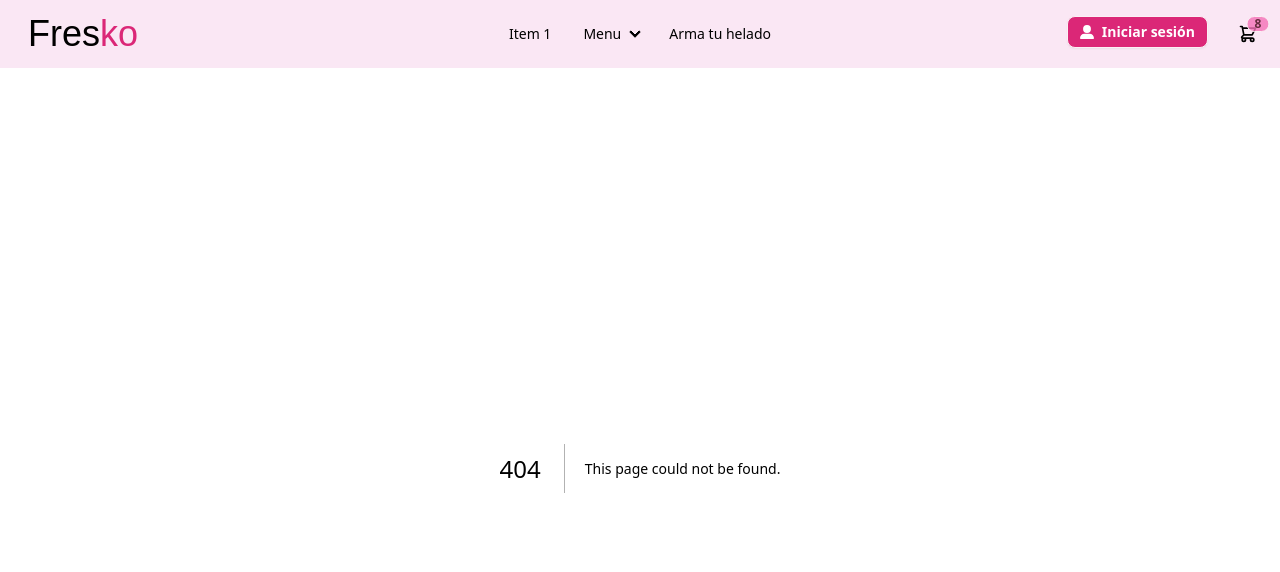
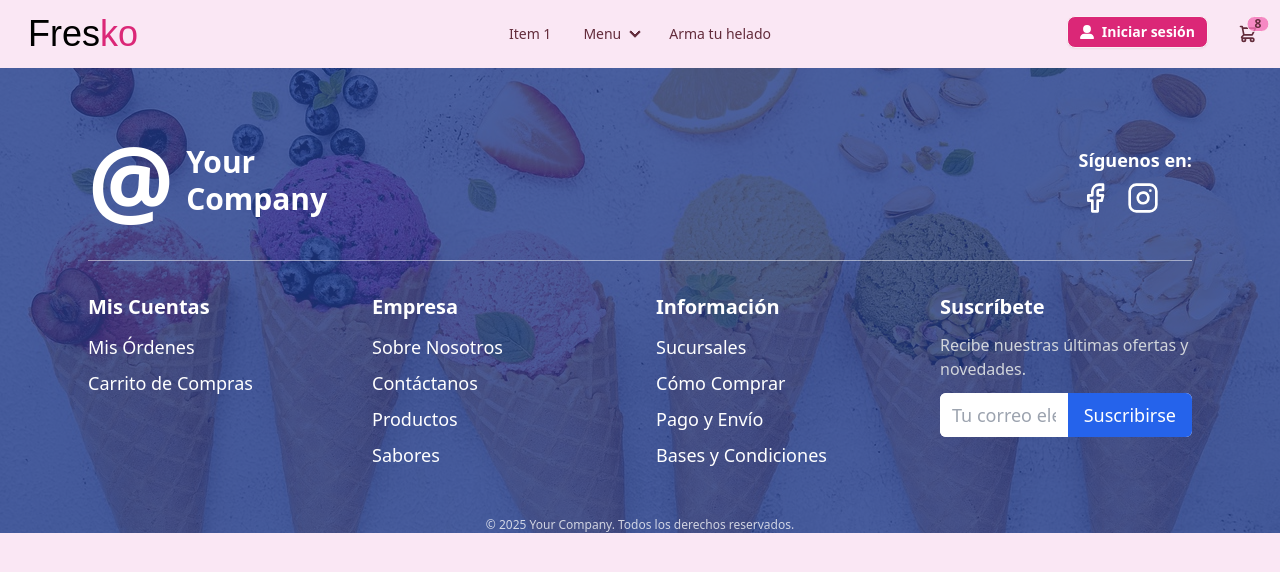
Before and after one commit to arielrz-dev/s21-13-n-webapp, a Next.js app in the folder frontend/: page /contact in a window 1280 px wide. Before the commit this address had no page. Shown: the top 572 px of the page. Built offline with nearby package versions, Linux system fonts and the light colour scheme; a web font is replaced by a local one.

Commit message:
footer listo

```diff
--- a/frontend/package.json
+++ b/frontend/package.json
@@ -9,8 +9,6 @@
     "lint": "next lint"
   },
   "dependencies": {
-    "js-cookie": "^3.0.5",
-    "keen-slider": "^6.8.6",
     "next": "15.1.7",
     "react": "^19.0.0",
     "react-dom": "^19.0.0",
--- /dev/null
+++ b/frontend/src/app/contact/page.jsx
@@ -0,0 +1,136 @@
+import { Facebook, Instagram } from "lucide-react";
+
+export default function Footer() {
+  return (
+    <footer
+      className="relative bg-cover bg-center bg-no-repeat pt-16 text-white"
+      style={{ backgroundImage: "url('/FOOTER.jpg')" }}
+    >
+      {/* Capa de fondo con transparencia */}
+      <div className="absolute inset-0 bg-blue-900 opacity-80"></div>
+
+      <div className="relative z-20 mx-auto max-w-6xl px-6">
+        {/* Primera sección */}
+        <div className="flex flex-col md:flex-row items-center justify-between text-center md:text-left">
+          <div className="flex items-center space-x-3">
+            <span className="text-8xl font-bold">@</span>
+            <div className="text-3xl font-bold leading-tight">
+              <div>Your</div>
+              <div>Company</div>
+            </div>
+          </div>
+
+          <div className="mt-6 md:mt-0">
+            <h3 className="text-lg font-semibold">Síguenos en:</h3>
+            <div className="flex justify-center md:justify-start gap-4 mt-2">
+              <a
+                href="https://facebook.com"
+                target="_blank"
+                rel="noopener noreferrer"
+                className="transition-transform transform hover:scale-110"
+              >
+                <Facebook
+                  size={32}
+                  className="text-white hover:text-blue-500"
+                />
+              </a>
+              <a
+                href="https://instagram.com"
+                target="_blank"
+                rel="noopener noreferrer"
+                className="transition-transform transform hover:scale-110"
+              >
+                <Instagram
+                  size={32}
+                  className="text-white hover:text-pink-500"
+                />
+              </a>
+            </div>
+          </div>
+        </div>
+
+        {/* Línea separadora */}
+        <hr className="border-t border-white my-8 opacity-50" />
+
+        {/* Contenedor de columnas */}
+
+        <div className="grid grid-cols-2 md:grid-cols-4 gap-8 text-base md:text-lg font-medium">
+          {/* Mis Cuentas */}
+          <div>
+            <h3 className="text-xl font-bold mb-3">Mis Cuentas</h3>
+            <ul className="space-y-2">
+              <li className="hover:text-blue-300 transition-colors cursor-pointer">
+                Mis Órdenes
+              </li>
+              <li className="hover:text-blue-300 transition-colors cursor-pointer">
+                Carrito de Compras
+              </li>
+            </ul>
+          </div>
+
+          {/* Empresa */}
+          <div>
+            <h3 className="text-xl font-bold mb-3">Empresa</h3>
+            <ul className="space-y-2">
+              <li className="hover:text-blue-300 transition-colors cursor-pointer">
+                Sobre Nosotros
+              </li>
+              <li className="hover:text-blue-300 transition-colors cursor-pointer">
+                Contáctanos
+              </li>
+              <li className="hover:text-blue-300 transition-colors cursor-pointer">
+                Productos
+              </li>
+              <li className="hover:text-blue-300 transition-colors cursor-pointer">
+                Sabores
+              </li>
+            </ul>
+          </div>
+
+          {/* Información */}
+          <div>
+            <h3 className="text-xl font-bold mb-3">Información</h3>
+            <ul className="space-y-2">
+              <li className="hover:text-blue-300 transition-colors cursor-pointer">
+                Sucursales
+              </li>
+              <li className="hover:text-blue-300 transition-colors cursor-pointer">
+                Cómo Comprar
+              </li>
+              <li className="hover:text-blue-300 transition-colors cursor-pointer">
+                Pago y Envío
+              </li>
+              <li className="hover:text-blue-300 transition-colors cursor-pointer">
+                Bases y Condiciones
+              </li>
+            </ul>
+          </div>
+
+          {/* Newsletter */}
+          <div>
+            <h3 className="text-xl font-bold mb-3">Suscríbete</h3>
+            <p className="text-gray-300 text-base mb-3">
+              Recibe nuestras últimas ofertas y novedades.
+            </p>
+            <div className="flex bg-white rounded-md overflow-hidden">
+              <input
+                type="email"
+                placeholder="Tu correo electrónico"
+                className="w-full px-3 py-2 text-gray-800 outline-none"
+              />
+              <button className="bg-blue-600 px-4 py-2 text-white hover:bg-blue-500 transition-colors">
+                Suscribirse
+              </button>
+            </div>
+          </div>
+        </div>
+
+        {/* Copyright */}
+        <div className="text-center text-xs mt-12 opacity-75">
+          © {new Date().getFullYear()} Your Company. Todos los derechos
+          reservados.
+        </div>
+      </div>
+    </footer>
+  );
+}
--- a/frontend/src/app/layout.tsx
+++ b/frontend/src/app/layout.tsx
@@ -34,6 +34,9 @@ export default function RootLayout({
         <Navbar />
         {children}
         <ToastContainer />
+
+
+
       </body>
     </html>
   );
```
Also changed, not shown: frontend/public/FOOTER.jpg (added), 1 other file (tests, documents, lock files or other folders).
